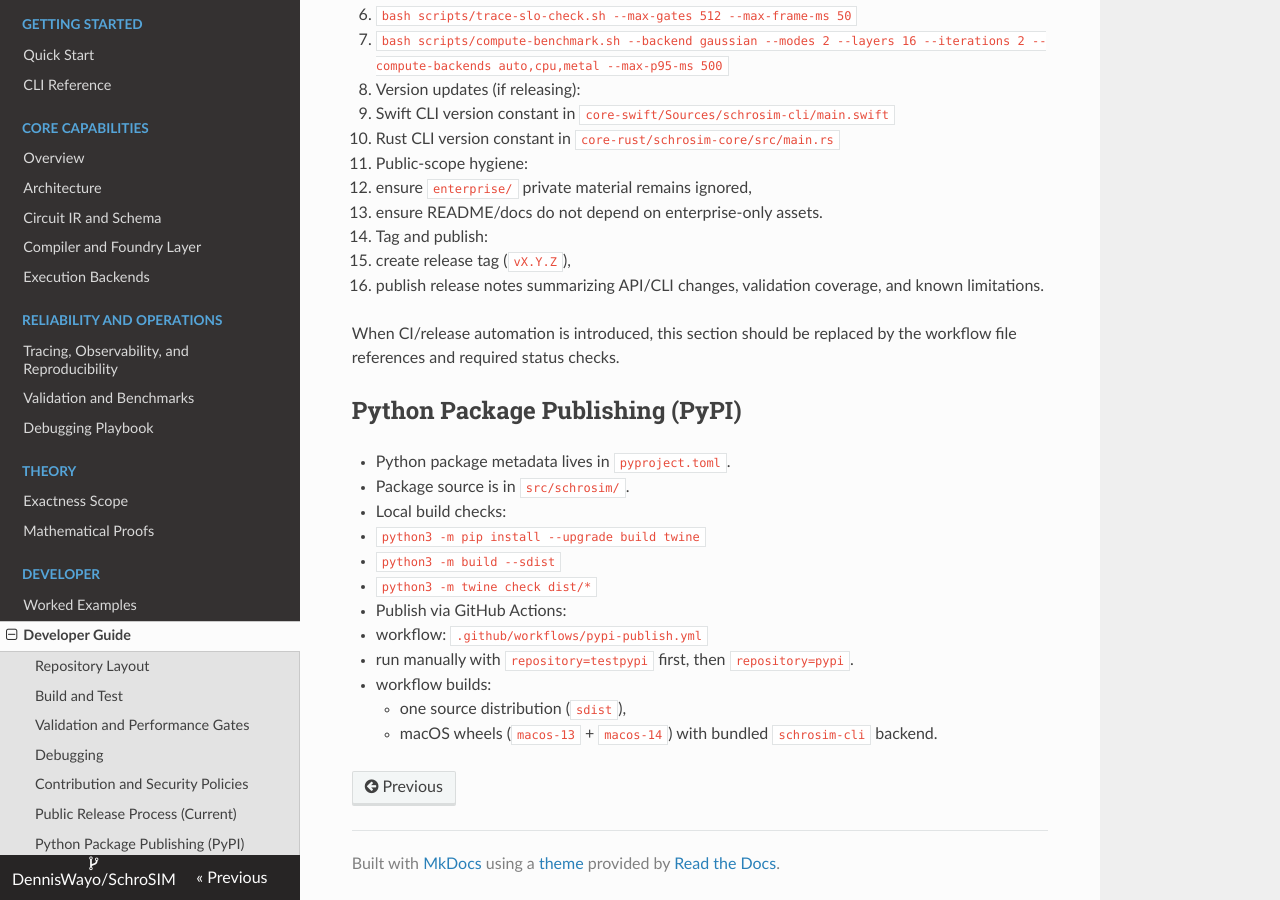
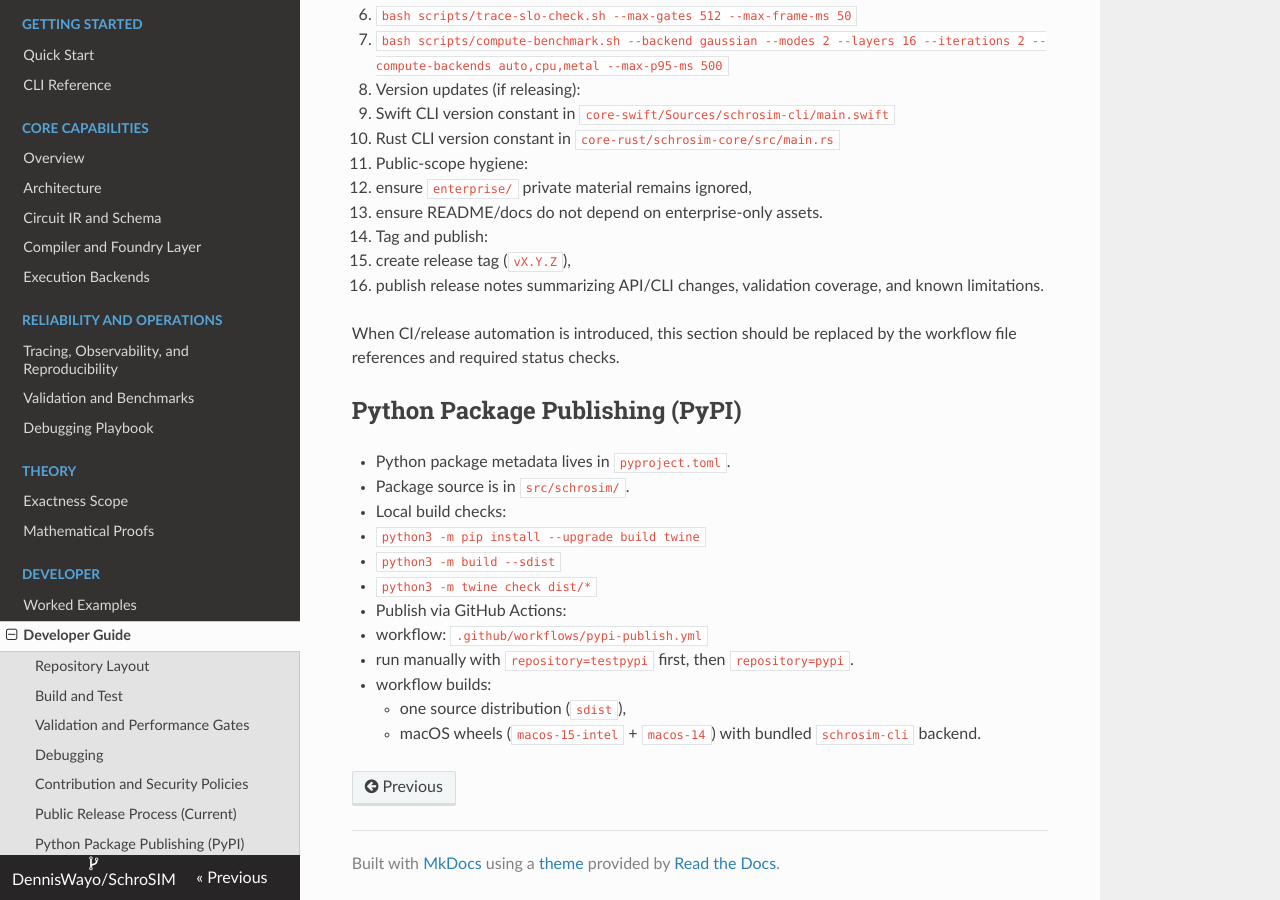
Before and after one commit to DennisWayo/SchroSIM, an MkDocs documentation site: the page built from docs/13-developer-guide.md, in a window 1280 px wide and 900 px high, scrolled down 1159 px. Built offline with MkDocs 1.6.1, drawn with Linux system fonts in a browser that asks for light colours; nearby versions of some CDN libraries.

Commit message:
Switch macOS wheel runner to supported intel label

```diff
--- a/docs/13-developer-guide.md
+++ b/docs/13-developer-guide.md
@@ -71,4 +71,4 @@ When CI/release automation is introduced, this section should be replaced by the
   - run manually with `repository=testpypi` first, then `repository=pypi`.
   - workflow builds:
     - one source distribution (`sdist`),
-    - macOS wheels (`macos-13` + `macos-14`) with bundled `schrosim-cli` backend.
+    - macOS wheels (`macos-15-intel` + `macos-14`) with bundled `schrosim-cli` backend.
```
Also changed, not shown: 1 other file.
